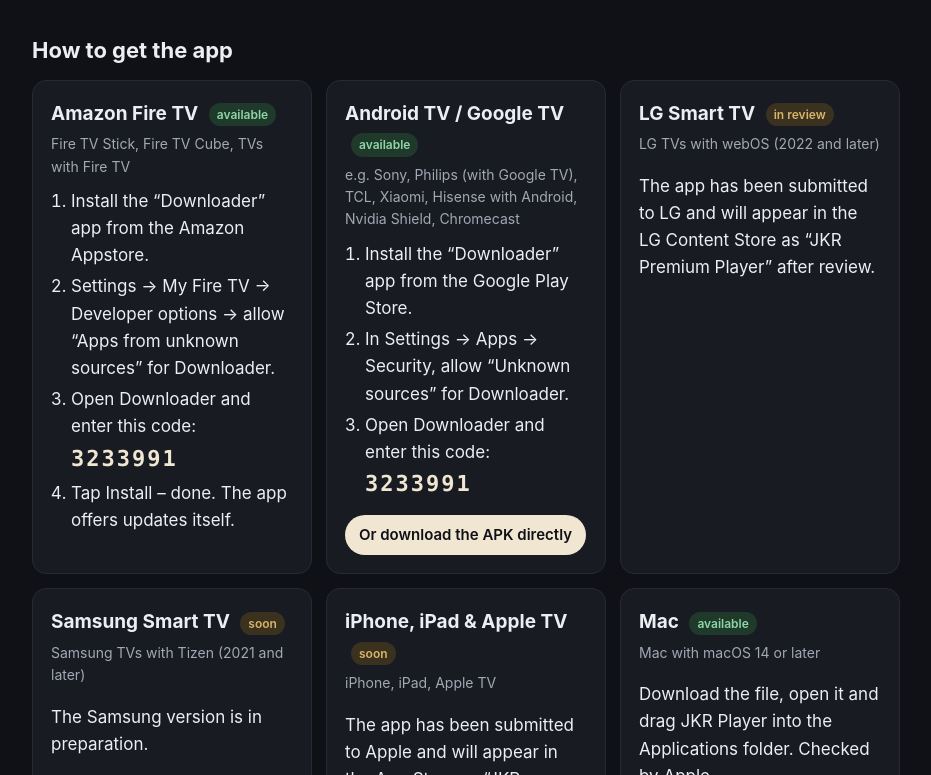
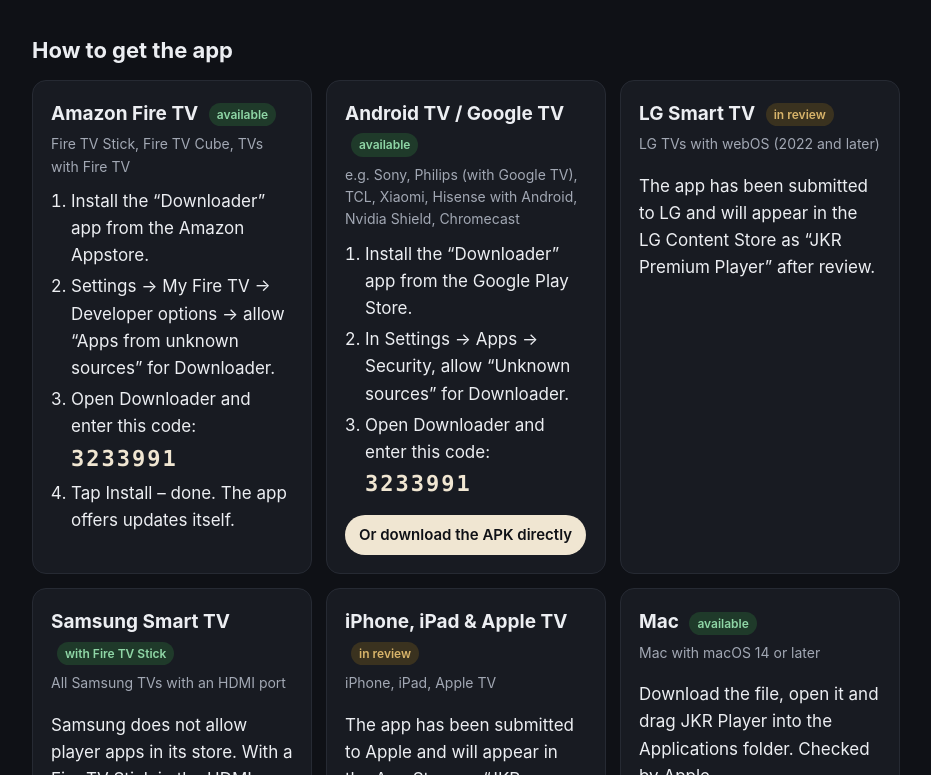
Before and after one commit to jkr-player/jkr-player.github.io, a plain HTML site: page index.html in a window 1280 px wide. Shown: the part 177-952 px from the top of the page, without its empty margins (174-1105 px from the left). Drawn offline with Linux system fonts and the light colour scheme.

Commit message:
Samsung: Hinweis auf Fire TV Stick, Apple in Prüfung
Co-Authored-By: Claude Opus 5.5 <noreply@anthropic.com>

```diff
--- a/index.html
+++ b/index.html
@@ -79,12 +79,12 @@
       <p data-k="lgText"></p>
     </section>
     <section class="card">
-      <h3>Samsung Smart TV <span class="badge soon" data-k="soon"></span></h3>
+      <h3>Samsung Smart TV <span class="badge ok" data-k="viaStick"></span></h3>
       <p class="who" data-k="samsungWho"></p>
       <p data-k="samsungText"></p>
     </section>
     <section class="card">
-      <h3>iPhone, iPad &amp; Apple TV <span class="badge soon" data-k="soon"></span></h3>
+      <h3>iPhone, iPad &amp; Apple TV <span class="badge soon" data-k="review"></span></h3>
       <p class="who" data-k="appleWho"></p>
       <p data-k="appleText"></p>
     </section>
@@ -124,7 +124,7 @@
 const T = {
   de: {
     intro: "Ein schneller, übersichtlicher Player für deine eigenen Playlists – Live-TV, Filme und Serien von deinem Anbieter auf dem Fernseher und Handy.",
-    getTitle: "So bekommst du die App", available: "verfügbar", review: "in Prüfung", soon: "bald",
+    getTitle: "So bekommst du die App", available: "verfügbar", review: "in Prüfung", soon: "bald", viaStick: "mit Fire TV Stick",
     fireWho: "Fire TV Stick, Fire TV Cube, Fernseher mit Fire TV",
     fire1: "Im Amazon Appstore die App „Downloader“ installieren.",
     fire2: "Einstellungen → Mein Fire TV → Entwickleroptionen → „Apps unbekannter Herkunft“ für Downloader erlauben.",
@@ -136,8 +136,8 @@ const T = {
     apk: "Oder APK direkt laden",
     lgWho: "LG Fernseher mit webOS (ab 2022)",
     lgText: "Die App ist bei LG eingereicht und erscheint nach der Prüfung im LG Content Store unter „JKR Premium Player“.",
-    samsungWho: "Samsung Fernseher mit Tizen (ab 2021)",
-    samsungText: "Die Samsung-Version ist in Vorbereitung.",
+    samsungWho: "Alle Samsung-Fernseher mit HDMI-Anschluss",
+    samsungText: "Samsung lässt Player-Apps nicht in seinen Store. Mit einem Fire TV Stick am HDMI-Anschluss läuft JKR Premium Player auch auf deinem Samsung-Fernseher – siehe Amazon Fire TV oben.",
     appleWho: "iPhone, iPad, Apple TV",
     appleText: "Die App ist bei Apple eingereicht und erscheint nach der Prüfung im App Store unter „JKR Premium Player“.",
     macWho: "Mac mit macOS 14 oder neuer",
@@ -165,7 +165,7 @@ const T = {
   },
   en: {
     intro: "A fast, clean player for your own playlists – live TV, movies and series from your provider on your TV and phone.",
-    getTitle: "How to get the app", available: "available", review: "in review", soon: "soon",
+    getTitle: "How to get the app", available: "available", review: "in review", soon: "soon", viaStick: "with Fire TV Stick",
     fireWho: "Fire TV Stick, Fire TV Cube, TVs with Fire TV",
     fire1: "Install the “Downloader” app from the Amazon Appstore.",
     fire2: "Settings → My Fire TV → Developer options → allow “Apps from unknown sources” for Downloader.",
@@ -177,8 +177,8 @@ const T = {
     apk: "Or download the APK directly",
     lgWho: "LG TVs with webOS (2022 and later)",
     lgText: "The app has been submitted to LG and will appear in the LG Content Store as “JKR Premium Player” after review.",
-    samsungWho: "Samsung TVs with Tizen (2021 and later)",
-    samsungText: "The Samsung version is in preparation.",
+    samsungWho: "All Samsung TVs with an HDMI port",
+    samsungText: "Samsung does not allow player apps in its store. With a Fire TV Stick in the HDMI port, JKR Premium Player runs on your Samsung TV too – see Amazon Fire TV above.",
     appleWho: "iPhone, iPad, Apple TV",
     appleText: "The app has been submitted to Apple and will appear in the App Store as “JKR Premium Player” after review.",
     macWho: "Mac with macOS 14 or later",
@@ -206,7 +206,7 @@ const T = {
   },
   tr: {
     intro: "Kendi oynatma listelerin için hızlı ve sade bir oynatıcı – sağlayıcından canlı TV, film ve diziler televizyonunda ve telefonunda.",
-    getTitle: "Uygulamayı nasıl edinirsin", available: "mevcut", review: "incelemede", soon: "yakında",
+    getTitle: "Uygulamayı nasıl edinirsin", available: "mevcut", review: "incelemede", soon: "yakında", viaStick: "Fire TV Stick ile",
     fireWho: "Fire TV Stick, Fire TV Cube, Fire TV'li televizyonlar",
     fire1: "Amazon Appstore'dan “Downloader” uygulamasını yükle.",
     fire2: "Ayarlar → Fire TV'm → Geliştirici seçenekleri → Downloader için “Bilinmeyen kaynaklardan uygulamalar”a izin ver.",
@@ -218,8 +218,8 @@ const T = {
     apk: "Veya APK'yı doğrudan indir",
     lgWho: "webOS'lu LG televizyonlar (2022 ve sonrası)",
     lgText: "Uygulama LG'ye gönderildi ve incelemeden sonra LG Content Store'da “JKR Premium Player” adıyla yer alacak.",
-    samsungWho: "Tizen'li Samsung televizyonlar (2021 ve sonrası)",
-    samsungText: "Samsung sürümü hazırlanıyor.",
+    samsungWho: "HDMI girişi olan tüm Samsung televizyonlar",
+    samsungText: "Samsung, oynatıcı uygulamalarını mağazasına almıyor. HDMI girişine takılan bir Fire TV Stick ile JKR Premium Player Samsung televizyonunda da çalışır – yukarıdaki Amazon Fire TV bölümüne bak.",
     appleWho: "iPhone, iPad, Apple TV",
     appleText: "Uygulama Apple'a gönderildi ve incelemeden sonra App Store'da “JKR Premium Player” adıyla yer alacak.",
     macWho: "macOS 14 veya üzeri Mac",
```
